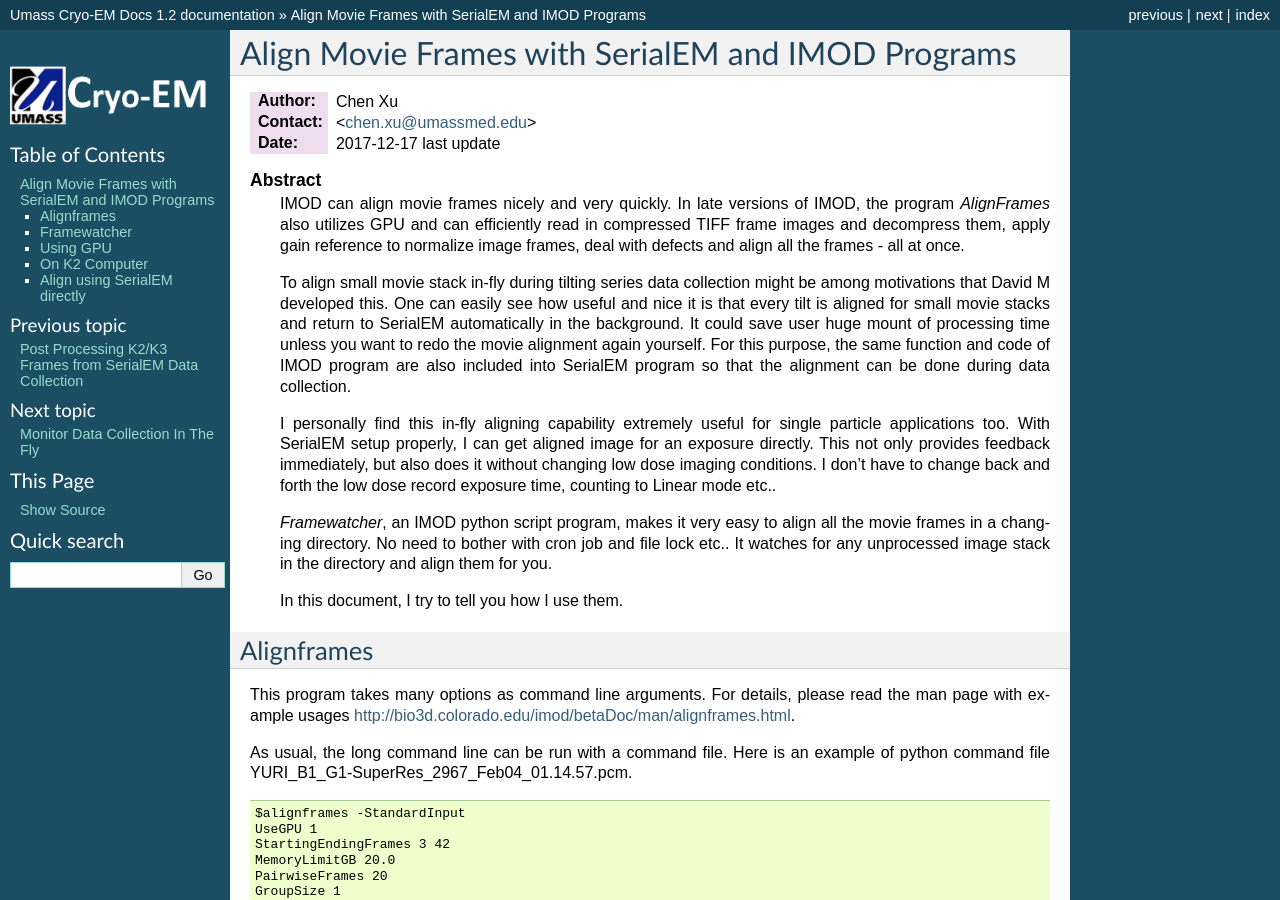
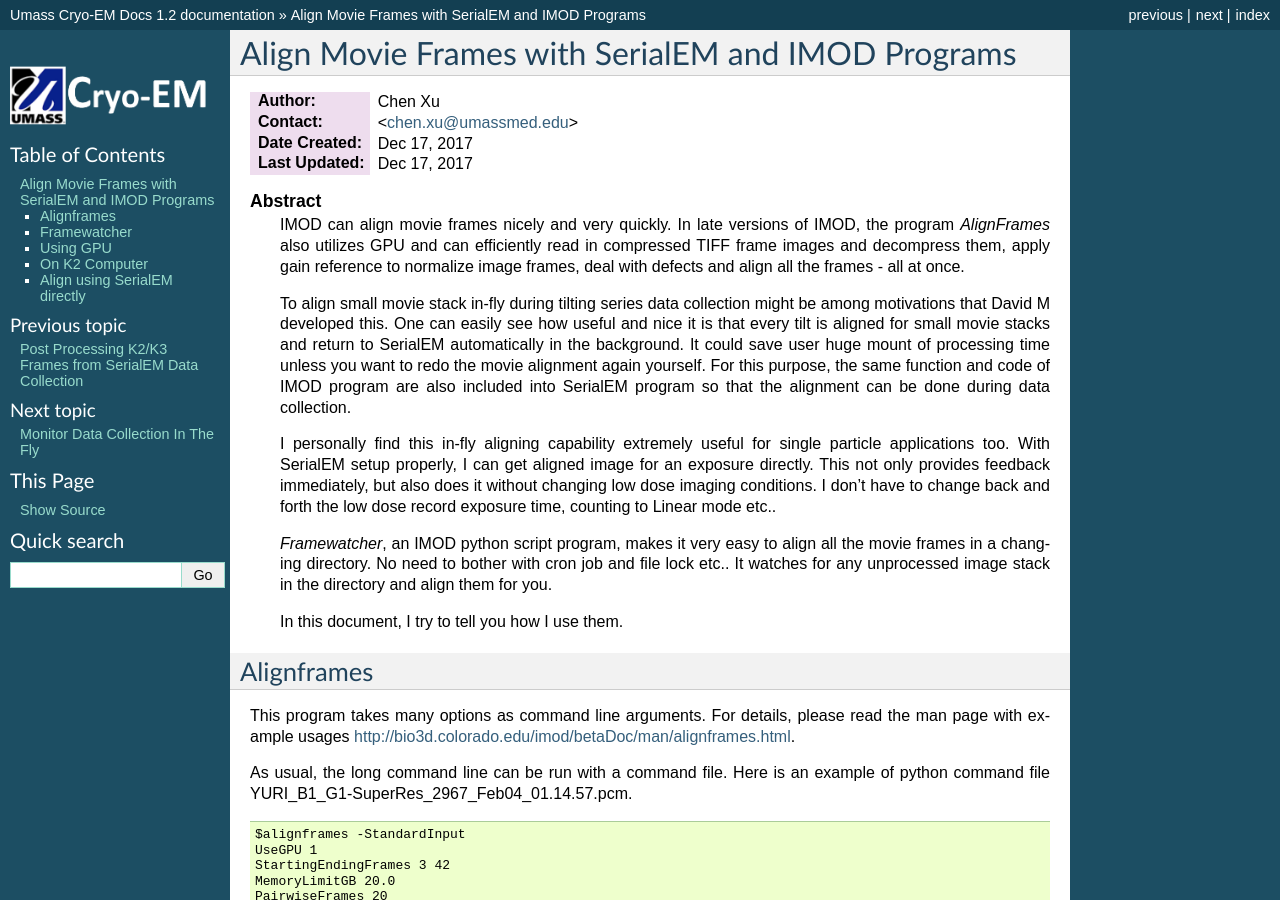
Before and after one commit to xuchen66/sphinx-emdocs, a Sphinx documentation site: the page built from source/align-movie-frames-imod.rst, in a window 1280 px wide and 900 px high. Built offline with Sphinx 7.4.7, drawn with Linux system fonts in a browser that asks for light colours; pages that are not in the unit, such as notebooks, are missing from menus.

Commit message:
Update align-movie-frames-imod.rst

```diff
--- a/source/align-movie-frames-imod.rst
+++ b/source/align-movie-frames-imod.rst
@@ -5,7 +5,8 @@ Align Movie Frames with SerialEM and IMOD Programs
 
 :Author: Chen Xu
 :Contact: <chen.xu@umassmed.edu>
-:Date: 2017-12-17 last update
+:Date Created: Dec 17, 2017
+:Last Updated: Dec 17, 2017
 
 .. glossary::
 
```
